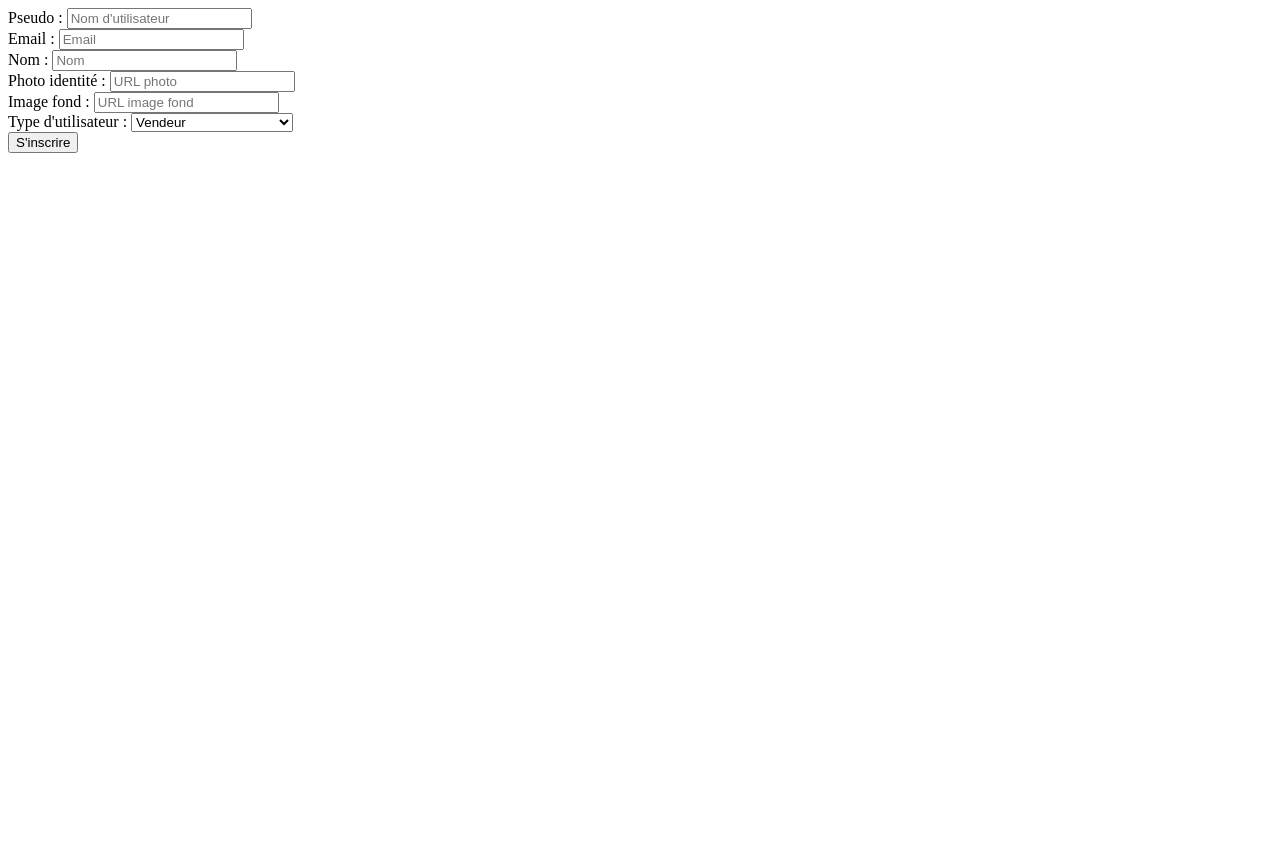
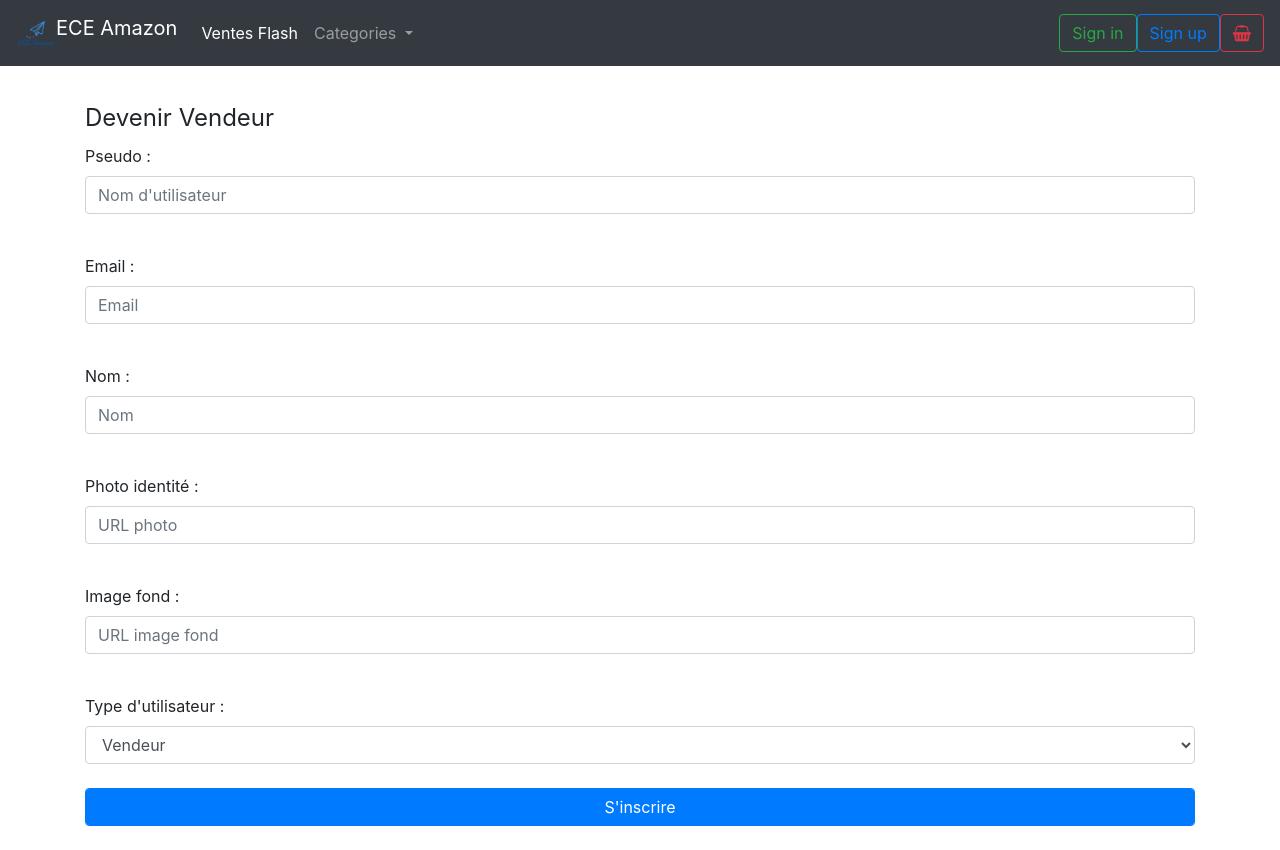
Before and after one commit to FLOo89/Projet_Web, a PHP site: page /signup_vendeur.html in a window 1280 px wide. Before the commit the page ends 153 px from the top, so only its background shows below. Run offline with PHP 8.4, Linux system fonts and the light colour scheme.

Commit message:
boostrap vendeursingnup

```diff
--- a/Projet_Web-Livre/signup_vendeur.html
+++ b/Projet_Web-Livre/signup_vendeur.html
@@ -3,30 +3,91 @@
 
 <head>
     <meta charset="utf-8">
-    <meta http-equiv="X-UA-Compatible" content="IE=edge">
+    <meta name="viewport" content="width=device-width, initial-scale=1">
+    <link rel="stylesheet" href="https://stackpath.bootstrapcdn.com/bootstrap/4.1.3/css/bootstrap.min.css">
+    <link rel="stylesheet" href="https://maxcdn.bootstrapcdn.com/font-awesome/4.7.0/css/font-awesome.min.css">
+    <link rel="stylesheet" href="style.css">
+    <script src="https://code.jquery.com/jquery-3.3.1.slim.min.js"></script>
+    <script src="https://stackpath.bootstrapcdn.com/bootstrap/4.1.3/js/bootstrap.min.js"></script>
     <title>
        page inscription
     </title>
 </head>
-<body>
-  <form action='signup_vendeur.php' method='POST'>
-    <label>Pseudo :</label>
-    <input type="text" name="pseudo" placeholder="Nom d'utilisateur " /><br />
+<body style="padding-top: 100px ">
+
+    <nav class="navbar navbar-expand-lg fixed-top navbar-dark bg-dark">
+        <a class="navbar-brand" href="#">
+          <img src="ECE_Amazon.png" width="40" height="40" class="d-inline-block align-top" alt="">ECE Amazon</a>
+
+          <button class="navbar-toggler" type="button" data-toggle="collapse" data-target="#navbarSupportedContent" aria-controls="navbarSupportedContent"  aria-expanded="false" aria-label="Toggle navigation">
+            <span class="navbar-toggler-icon"></span>
+          </button>
+
+          <div class="collapse navbar-collapse" id="navbarSupportedContent">
+            <ul class="navbar-nav mr-auto">
+              <li class="nav-item active">
+                <a class="nav-link" href="#"> Ventes Flash<span class="sr-only">(current)</span></a>
+              </li>
+              <li class="nav-item dropdown">
+                <a class="nav-link dropdown-toggle" href="#" id="navbarDropdown" role="button" data-toggle="dropdown" aria-haspopup="true" aria-expanded="false">
+                 Categories
+                </a>
+              <div class="dropdown-menu" aria-labelledby="navbarDropdown">
+                <a class="dropdown-item" href="Livres.php"><span> <span class="fa fa-book"></span> Livres</span></a>
+                <a class="dropdown-item" href="Musique.php">  <i class="fa fa-music"></i><span> Musique</span> </a>
+                <a class="dropdown-item" href="Vetements.php"> <i class="fa fa-black-tie"></i> <span> Vêtements</span> </a>
+                <a class="dropdown-item" href="LoisirSport.php"> <i class="fa fa-bicycle"></i> <span> Sports et Loisirs</span></a>
+              </div>
+              </li>
+
+            </ul>
+                <div class="nav pull-right">
+              <button class="  btn btn-outline-success my-2 my-sm-0  " onclick="document.location.href='loginPage.php';">Sign in</button>
+              <button class="btn btn-outline-primary my-2 my-sm-0" onclick="document.location.href='signup_vendeur.html';">Sign up</button>
+              <button class="  btn btn-outline-danger my-2 my-sm-0 " onclick=""><span class="fa fa-shopping-basket"></span></button>
+              </div>
+
+          </div>
+        </nav>
+
+
+
+  <div class="container ">
+    <section class="row">
+
+  <form id="signupVendeur" class="col-lg-12" action='signup_vendeur.php' method='POST'>
+    <legend>Devenir Vendeur</legend>
+      <div class="form-group">
+    <label for="pseudo">Pseudo :</label>
+    <input id="pseudo" type="text" class="form-control" name="pseudo" placeholder="Nom d'utilisateur " /><br />
+    </div>
+    <div class="form-group">
     <label>Email :</label>
-    <input type="text" name="email" placeholder="Email " /><br />
+    <input type="text" class="form-control" name="email" placeholder="Email " /><br />
+    </div>
+    <div class="form-group">
     <label>Nom :</label>
-    <input type="text" name="nom" placeholder="Nom " /><br />
+    <input type="text" class="form-control" name="nom" placeholder="Nom " /><br />
+    </div>
+    <div class="form-group">
     <label>Photo identité :</label>
-    <input type="text" name="photo" placeholder="URL photo " /><br />
+    <input type="text" name="photo" class="form-control" placeholder="URL photo " /><br />
+    </div>
+    <div class="form-group">
     <label>Image fond :</label>
-    <input type="text" name="email" placeholder="URL image fond " /><br />
+    <input type="text" name="email" class="form-control"placeholder="URL image fond " /><br />
+    </div>
+    <div class="form-group">
     <label>Type d'utilisateur :</label>
-    <select name="type_user">
+    <select class="form-control" name="type_user" >
       <option value="1" selected>Vendeur</option>
       <option value="0">Vendeur Administrateur</option>
     </select><br />
-    <input type="submit" value="S'inscrire" >
+    <input type="submit" class="form-control btn btn-primary mb-2" value="S'inscrire" >
+    </div>
   </form>
+
+</section>
 </body>
-
+</div>
 </html>
--- a/Projet_Web-Livre/style.css
+++ b/Projet_Web-Livre/style.css
@@ -4,7 +4,9 @@
     position: relative;
 }
 
-
+.body{
+    padding-top: 100px;
+}
 .card{
     margin-bottom: 20px;
 
```
